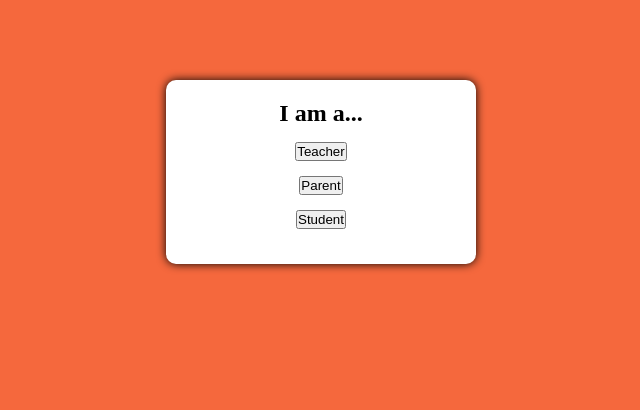
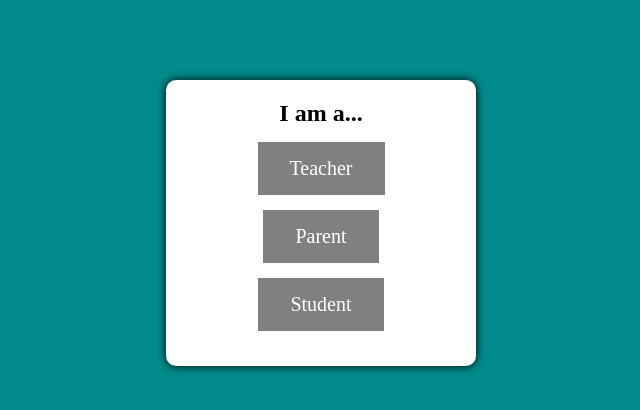
Before and after one commit to clarkreb000/ATTENDANCE-APP, a plain HTML site: page MAIN.html in a window 1280 px wide. Shown: the whole page, without its empty margins (319-959 px from the left). Drawn offline with Linux system fonts and the light colour scheme.

Commit message:
MAIN PAGE

```diff
--- a/MAIN.html
+++ b/MAIN.html
@@ -11,9 +11,9 @@
 <div class="form-container">
 <ul class="list">
     <li><h2>I am a...</h2></li>
-    <li><a href="Teacher.html" type="button" name="button"><button>Teacher</button></a></li>
-    <li><a href="Parent.html" type="button"><button>Parent</button></a></li>
-    <li><a href="Student.html" type="button"><button>Student</button></a></li>
+    <li><a href="Teacher.html" class="button1">Teacher</a></li>
+    <li><a href="Parent.html" class="button1">Parent</a></li>
+    <li><a href="Student.html" class="button1">Student</a></li>
 </ul>
 </div>
 </body>
--- a/style.css
+++ b/style.css
@@ -1,12 +1,20 @@
 *{margin: 0; padding:0}
 
 body{
-background-color: #f5683d;
+background-color:#008B8B;
 padding-top: 10vh;
-
 }
 .form-container{
 width: 250px;
+height: auto;
+padding: 20px 30px;
+background-color: #fff;
+border-radius: 10px;
+box-shadow: 0 0 10px 0 #000;
+margin: auto;
+}
+.form-container-teacher{
+width: 900px;
 height: auto;
 padding: 20px 30px;
 background-color: #fff;
@@ -22,7 +30,6 @@ ul.list li{
 width: 250px;
 margin-bottom: 15px;
 }
-
 ul.list li input{
 width: 250px;
 text-align:center;
@@ -31,7 +38,14 @@ border:none;
 background-color: #d3d3d3;
 border-radius: 5px;
 }
-ul.list li input[type="button"]{
-background-color:#4690fb;
-color:#fff;
-}
+
+.button1{
+	background-color: #808080;
+      border: none;
+      color: white;
+      padding: 15px 32px;
+      text-align: center;
+      text-decoration: none;
+      display: inline-block;
+      font-size: 20px;
+ }
```
Also changed, not shown: Teacher.html (+3 -1 lines).
